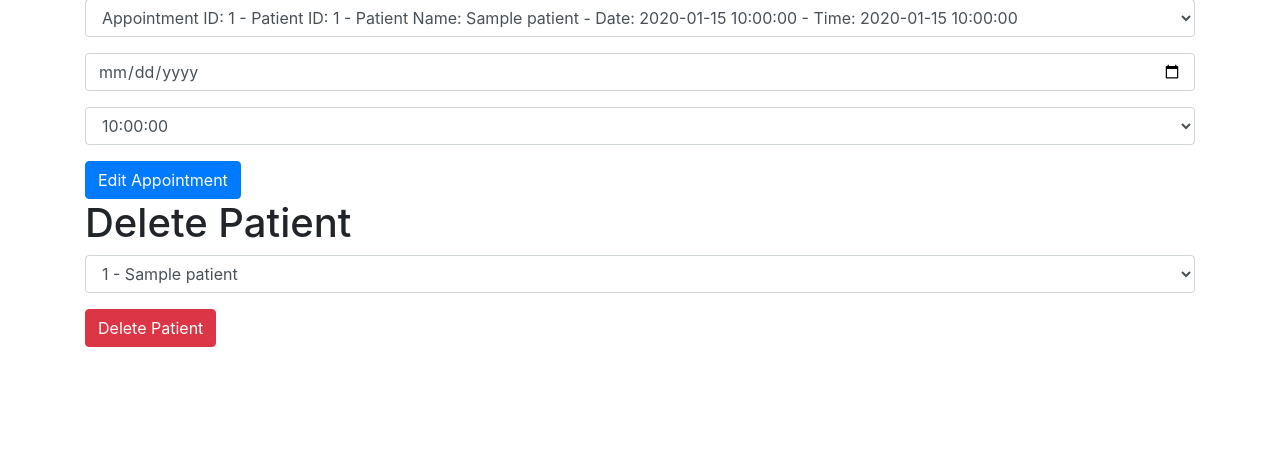
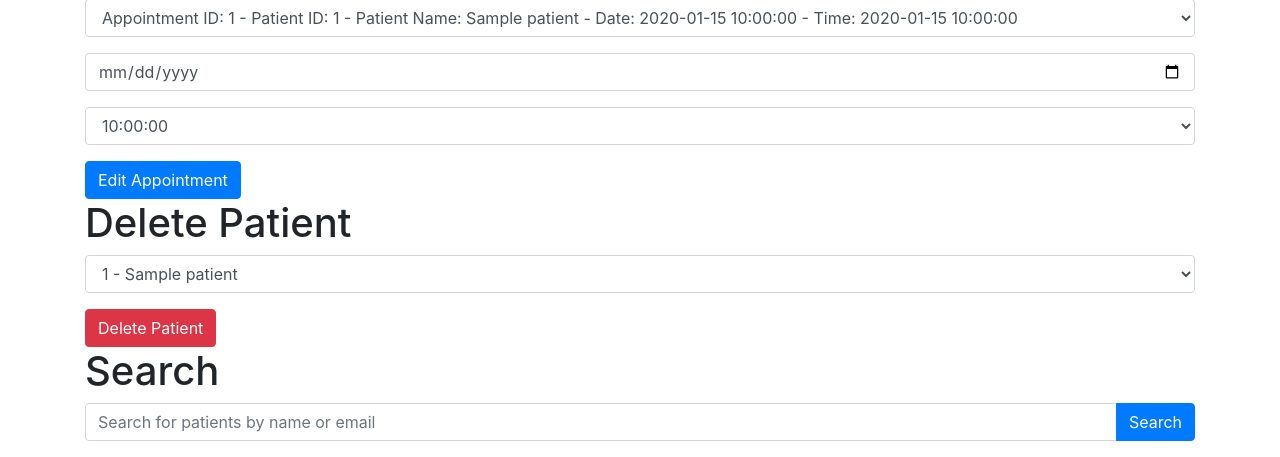
Before and after one commit to sakshamgupta912/Pathology-Lab, a PHP site: page /admin.php in a window 1280 px wide. Shown: the part 1417-1874 px from the top of the page. Before the commit the page ends 1764 px from the top, so only its background shows below. Run offline with PHP 8.4, Linux system fonts and the light colour scheme; tables that the repository leaves empty or names only in its code hold one stand-in row (values such as "Sample post").

Commit message:
Have added the Search Functionality by Name or Email

```diff
--- a/admin.php
+++ b/admin.php
@@ -103,6 +103,25 @@ if ($_SERVER["REQUEST_METHOD"] == "POST") {
             echo '<script>alert("Success");</script>';
         }
     }
+}
+
+// Function to search patients
+function searchPatients($searchQuery)
+{
+    global $mysqli;
+
+    $searchQuery = "%" . $searchQuery . "%"; // Add wildcards for partial matching
+    $stmt = $mysqli->prepare("SELECT * FROM patient WHERE Name LIKE ? OR Email LIKE ?");
+    $stmt->bind_param("ss", $searchQuery, $searchQuery);
+    $stmt->execute();
+    $result = $stmt->get_result();
+
+    return $result;
+}
+
+if (isset($_POST["search"])) {
+    $searchQuery = $_POST["search_query"];
+    $search_results = searchPatients($searchQuery);
 }
 
 // Function to update patient details
@@ -494,6 +513,53 @@ if (isset($_POST["delete_patient"])) {
             </div>
             <button type="submit" name="delete_patient" class="btn btn-danger">Delete Patient</button>
         </form>
+
+        <h1>Search</h1>
+        <form method="post">
+            <div class="input-group mb-3">
+                <input type="text" name="search_query" class="form-control" placeholder="Search for patients by name or email" aria-label="Search" aria-describedby="search-button">
+                <div class="input-group-append">
+                    <button type="submit" name="search" class="btn btn-primary" id="search-button">Search</button>
+                </div>
+            </div>
+        </form>
+
+        <?php if (isset($_POST["search"])) : ?>
+            <h2>Search Results</h2>
+
+            <?php if ($search_results->num_rows > 0) : ?>
+                <div class="table-responsive">
+                    <table class="table table-striped">
+                        <thead class="thead-dark">
+                            <tr>
+                                <th>Patient ID</th>
+                                <th>Name</th>
+                                <th>Email</th>
+                                <th>DOB</th>
+                                <th>Gender</th>
+                                <th>Contact</th>
+                                <th>Address</th>
+                            </tr>
+                        </thead>
+                        <tbody>
+                            <?php while ($row = $search_results->fetch_assoc()) : ?>
+                                <tr>
+                                    <td><?= $row['PatientID'] ?></td>
+                                    <td><?= $row['Name'] ?></td>
+                                    <td><?= $row['Email'] ?></td>
+                                    <td><?= $row['DOB'] ?></td>
+                                    <td><?= $row['Gender'] ?></td>
+                                    <td><?= $row['Contact'] ?></td>
+                                    <td><?= $row['Address'] ?></td>
+                                </tr>
+                            <?php endwhile; ?>
+                        </tbody>
+                    </table>
+                </div>
+            <?php else : ?>
+                <p>No patient records found.</p>
+            <?php endif; ?>
+        <?php endif; ?>
     </div>
 
     <!-- Add Bootstrap JavaScript and jQuery If Needed -->
```
